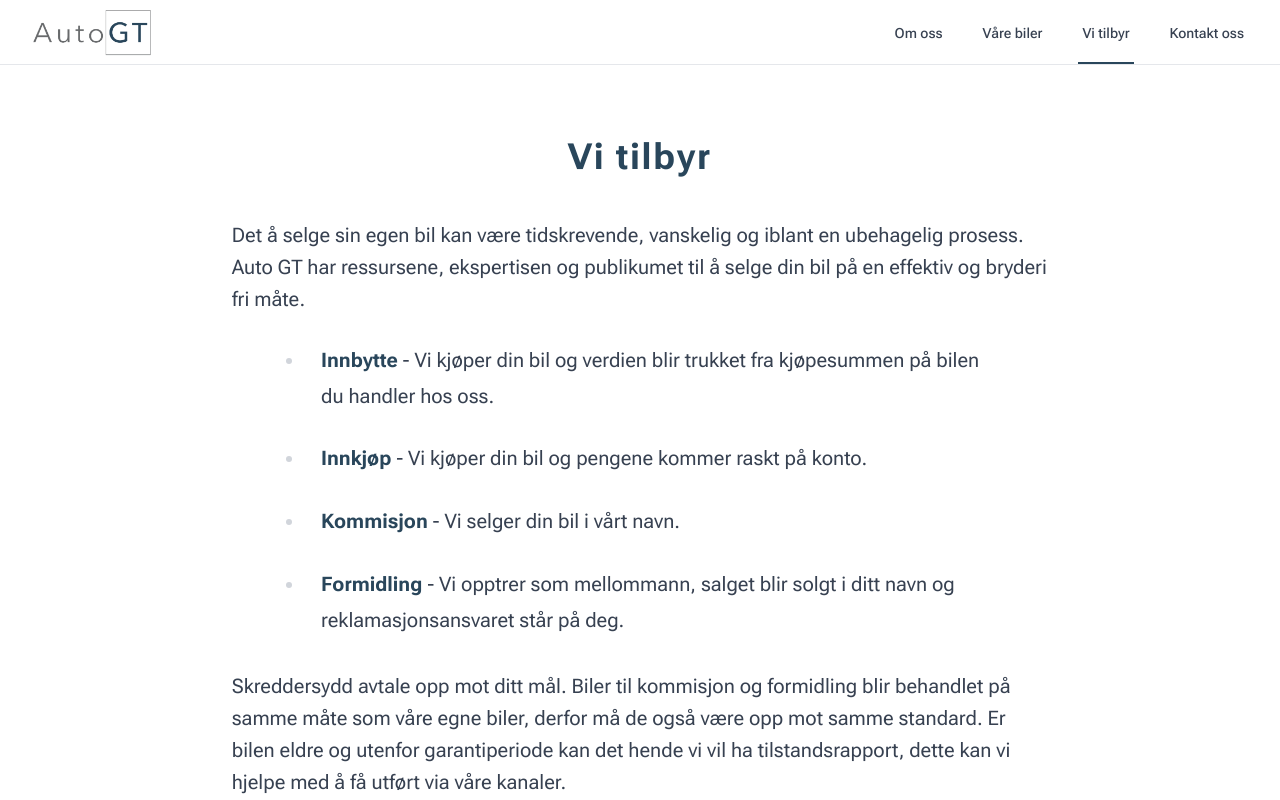
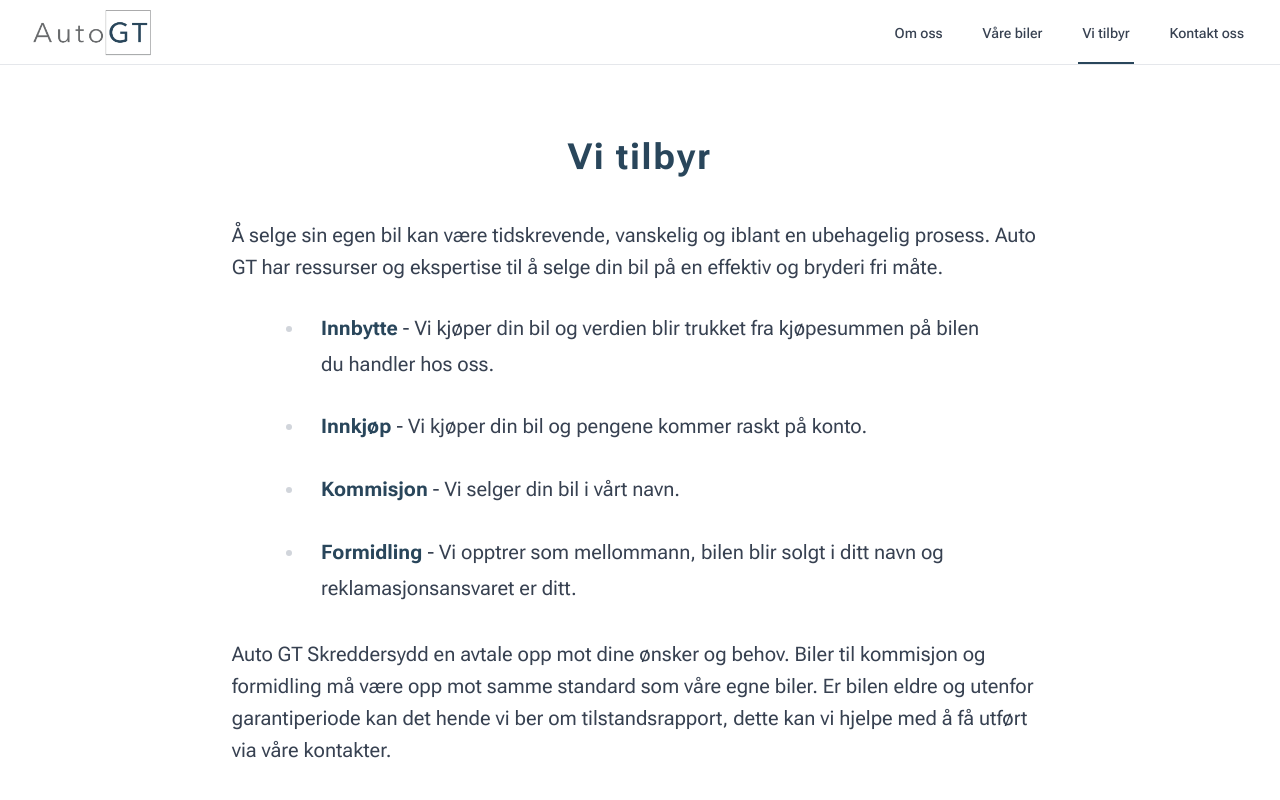
Before and after one commit to JoJe3003/AutoGT, a Next.js app: page /vi-tilbyr in a window 1280 px wide. Shown: the top 800 px of the page. Built offline with nearby package versions, Linux system fonts and the light colour scheme.

Commit message:
vi tilbyr endringer
endret settningsoppbygning

```diff
--- a/pages/vi-tilbyr.js
+++ b/pages/vi-tilbyr.js
@@ -28,8 +28,8 @@ function vitilbyr() {
 							</span>
 						</h1>
 						<p className="mt-8 text-xl leading-8">
-							Det å selge sin egen bil kan være tidskrevende, vanskelig og iblant en
-							ubehagelig prosess. Auto GT har ressursene, ekspertisen og publikumet
+							Å selge sin egen bil kan være tidskrevende, vanskelig og iblant en
+							ubehagelig prosess. Auto GT har ressurser og ekspertise
 							til å selge din bil på en effektiv og bryderi fri måte.
 						</p>
 					</div>
@@ -57,19 +57,18 @@ function vitilbyr() {
 							<li>
 								<p className="mx-2">
 									<span className="font-bold text-accent2">Formidling</span> - Vi
-									opptrer som mellommann, salget blir solgt i ditt navn og
-									reklamasjonsansvaret står på deg.
+									opptrer som mellommann, bilen blir solgt i ditt navn og
+									reklamasjonsansvaret er ditt.
 								</p>
 							</li>
 						</ul>
 					</div>
 					<div className="mx-auto max-w-[100ch] text-lg">
 						<p className="mt-8 text-xl leading-8">
-							Skreddersydd avtale opp mot ditt mål. Biler til kommisjon og formidling
-							blir behandlet på samme måte som våre egne biler, derfor må de også være
-							opp mot samme standard. Er bilen eldre og utenfor garantiperiode kan det
-							hende vi vil ha tilstandsrapport, dette kan vi hjelpe med å få utført
-							via våre kanaler.
+							Auto GT Skreddersydd en avtale opp mot dine ønsker og behov. Biler til
+							kommisjon og formidling	må være opp mot samme standard som våre egne biler.
+							Er bilen eldre og utenfor garantiperiode kan det hende vi ber om tilstandsrapport,
+							dette kan vi hjelpe med å få utført via våre kontakter.
 						</p>
 					</div>
 				</div>
```
